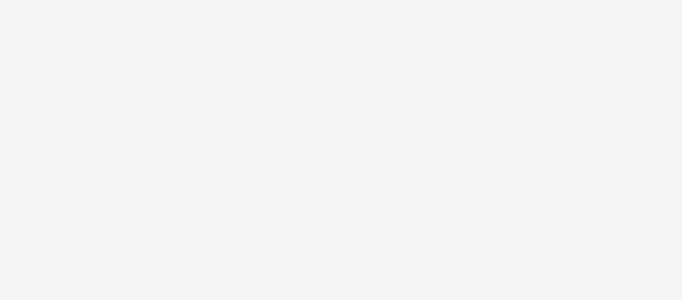
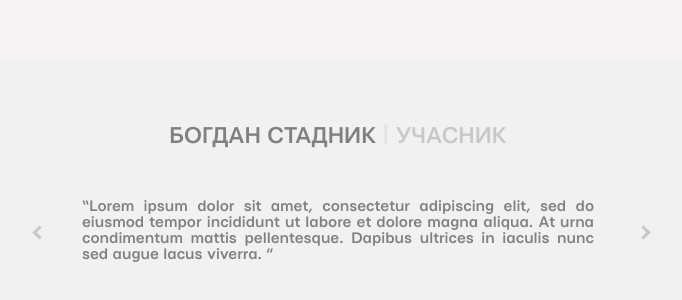
Before and after one commit to MaxBerks/Ankor, a React (Create React App) app: page / in a window 1280 px wide. Shown: the part 4207-4507 px from the top of the page, without its empty margins (302-984 px from the left). Before the commit the page ends 3467 px from the top, so only its background shows below. Built offline with nearby package versions, Linux system fonts and the light colour scheme.

Commit message:
create component Gallery

```diff
--- a/src/App.jsx
+++ b/src/App.jsx
@@ -1,9 +1,10 @@
-import "./App.scss"
-import About from "./components/About/About"
-import Feedback from "./components/Feedback/Feedback"
-import Location from "./components/Location/Location"
-import Philosophy from "./components/Philosophy/Philosophy"
-import StartScreen from "./components/StartScreen/StartScreen"
+import "./App.scss";
+import About from "./components/About/About";
+import Feedback from "./components/Feedback/Feedback";
+import Gallery from "./components/Gallery/Gallery";
+import Location from "./components/Location/Location";
+import Philosophy from "./components/Philosophy/Philosophy";
+import StartScreen from "./components/StartScreen/StartScreen";
 
 export default function App() {
   return (
@@ -17,6 +18,12 @@ export default function App() {
         position="учасник"
         text="“Lorem ipsum dolor sit amet, consectetur adipiscing elit, sed do eiusmod tempor incididunt ut labore et dolore magna aliqua. At urna condimentum mattis pellentesque. Dapibus ultrices in iaculis nunc sed augue lacus viverra. ”"
       />
+      <Gallery />
+      <Feedback
+        name="богдан стадник"
+        position="учасник"
+        text="“Lorem ipsum dolor sit amet, consectetur adipiscing elit, sed do eiusmod tempor incididunt ut labore et dolore magna aliqua. At urna condimentum mattis pellentesque. Dapibus ultrices in iaculis nunc sed augue lacus viverra. ”"
+      />
     </div>
-	)
+  );
 }
--- a/src/components/About/About.scss
+++ b/src/components/About/About.scss
@@ -15,6 +15,7 @@
       .about__logo {
         margin: 0 auto;
         width: 130px;
+        // margin-top: 5%;
       }
       .about__gallery {
         display: grid;
--- /dev/null
+++ b/src/components/Gallery/Gallery.jsx
@@ -0,0 +1,14 @@
+import React from "react";
+import "./Gallery.scss";
+import LogoTitle from "../LogoTitle/LogoTitle";
+import PhotoSlider from "../PhotoSlider/PhotoSlider";
+
+import photo from "../../assets/images/greyBack.jpg";
+
+export default function Gallery() {
+  return (
+    <div className="gallery">
+      <LogoTitle title="фотогалерея" subtitle="спогади з усіх років табору" />
+    </div>
+  );
+}
--- /dev/null
+++ b/src/components/Gallery/Gallery.scss
@@ -0,0 +1,4 @@
+.gallery {
+  height: 100vh;
+  padding-top: 7%;
+}
--- a/src/components/LogoTitle/LogoTitle.scss
+++ b/src/components/LogoTitle/LogoTitle.scss
@@ -5,6 +5,7 @@
   text-align: center;
   height: 17.5%;
   margin-bottom: 5%;
+  // margin-top: 7%;
   .logoTitle__logo {
     width: 40px;
     margin: 0 auto;
```
Also changed, not shown: src/components/Location/Location.jsx (+6 -6 lines), src/components/TripInfo/TripInfo.scss (line endings or trailing spaces). Lines whose indentation alone changed are shown as unchanged.
